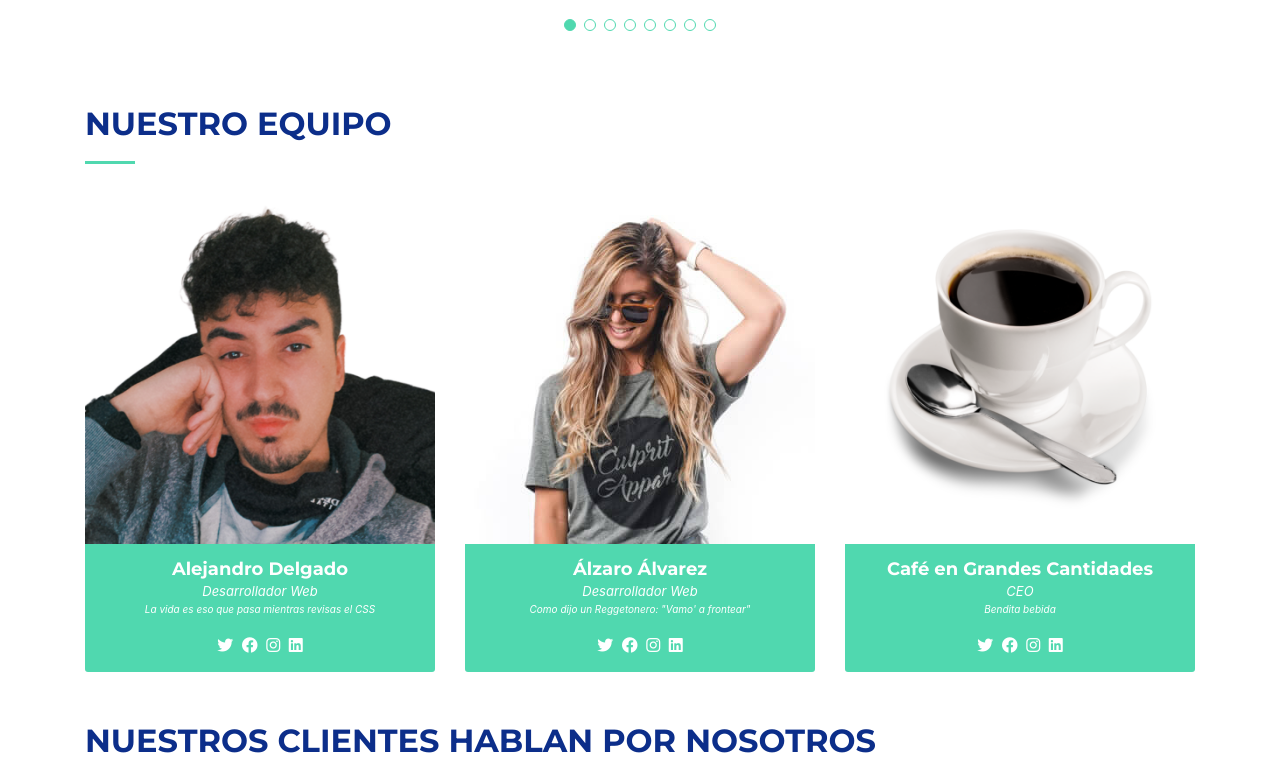
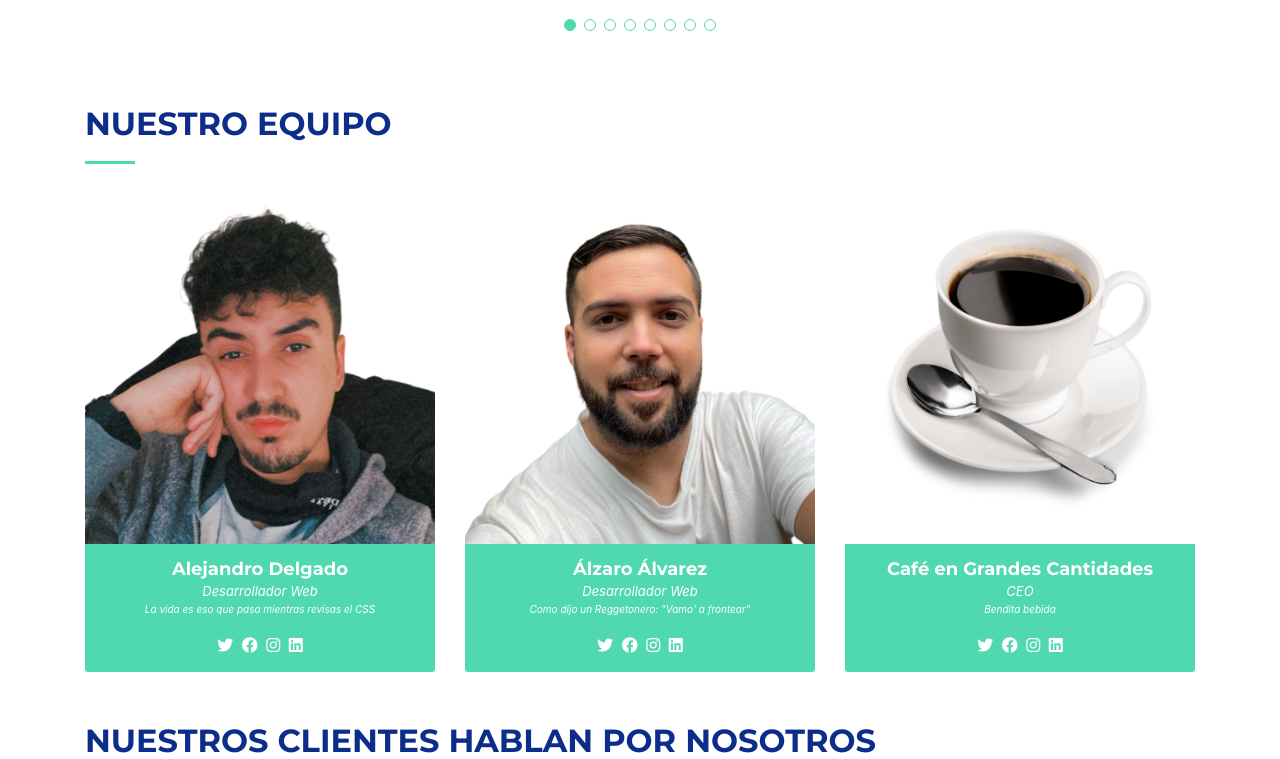
Before and after one commit to bmsjale93/portal_empleo, a PHP site: page / in a window 1280 px wide. Shown: the part 1702-2461 px from the top of the page. Run offline with PHP 8.4, Linux system fonts and the light colour scheme.

Commit message:
Foto Team

```diff
--- a/index.php
+++ b/index.php
@@ -247,7 +247,7 @@ session_start();
 
           <div class="col-lg-4 col-md-6">
             <div class="member">
-              <div class="pic"><img src="assets/img/team-2.jpg" alt=""></div>
+              <div class="pic"><img src="assets/img/alzaro-team.png" alt=""></div>
               <div class="details">
                 <h4>Álzaro Álvarez</h4>
                 <span>Desarrollador Web</span>
```
Also changed, not shown: assets/img/alzaro-team.png (added).
